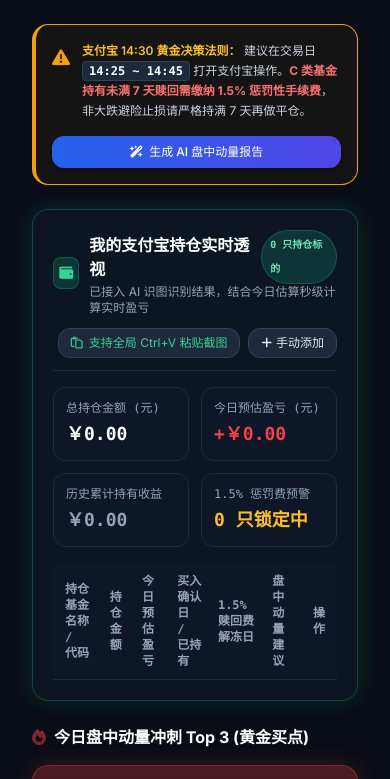
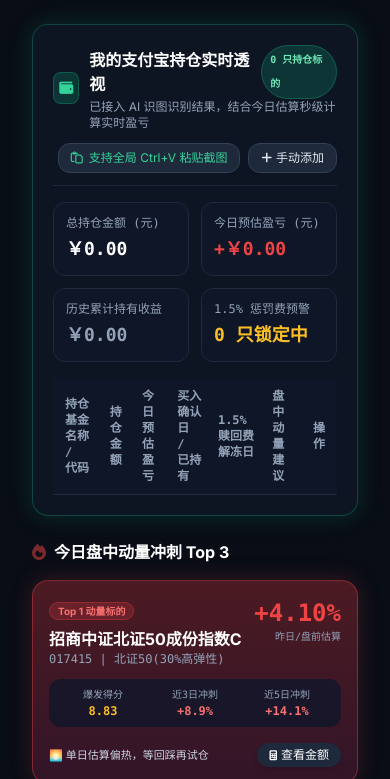
Before and after one commit to Milinny123/etf-momentum-dashboard, a plain HTML site: page artifact.html in a window 390 px wide. Shown: the part 385-1164 px from the top of the page. Drawn offline with nearby package versions, Linux system fonts and the light colour scheme.

Commit message:
Polish live responsive terminal

```diff
--- a/artifact.html
+++ b/artifact.html
@@ -120,21 +120,6 @@
 
     <main class="max-w-7xl mx-auto px-4 mt-6 space-y-6">
 
-        <div class="glass-panel p-4 rounded-2xl border-l-4 border-amber-500 flex flex-col md:flex-row justify-between items-start md:items-center gap-4 bg-amber-500/5">
-            <div class="flex items-start gap-3 text-xs sm:text-sm text-slate-300 leading-relaxed">
-                <i class="fa-solid fa-triangle-exclamation text-amber-500 text-lg mt-0.5 shrink-0"></i>
-                <div>
-                    <strong class="text-amber-400 font-semibold">支付宝 14:30 黄金决策法则：</strong> 建议在交易日 <span class="text-white font-mono font-bold bg-slate-800 px-1.5 py-0.5 rounded border border-slate-700">14:25 ~ 14:45</span> 打开支付宝操作。<span class="text-red-400 font-bold">C 类基金持有未满 7 天赎回需缴纳 1.5% 惩罚性手续费</span>，非大跌避险止损请严格持满 7 天再做平仓。
-                </div>
-            </div>
-            <div class="flex items-center gap-2 w-full md:w-auto shrink-0 justify-end">
-                <button id="btn-open-ai-report" class="w-full md:w-auto text-xs px-3.5 py-2 rounded-xl bg-gradient-to-r from-brand-600 to-indigo-600 hover:from-brand-500 hover:to-indigo-500 text-white font-medium shadow-md transition-all flex items-center justify-center gap-1.5">
-                    <i class="fa-solid fa-wand-magic-sparkles"></i>
-                    生成 AI 盘中动量报告
-                </button>
-            </div>
-        </div>
-
         <!-- Portfolio Dashboard Section -->
         <section class="glass-panel p-5 rounded-2xl space-y-4 border border-emerald-500/30 glow-emerald">
             <div class="flex flex-col sm:flex-row justify-between items-start sm:items-center gap-3 pb-3 border-b border-slate-800">
@@ -206,7 +191,7 @@
             <div class="flex justify-between items-center mb-4">
                 <h2 class="text-base font-bold text-white flex items-center gap-2">
                     <i class="fa-solid fa-fire text-red-500 animate-pulse"></i>
-                    今日盘中动量冲刺 Top 3 (黄金买点)
+                    今日盘中动量冲刺 Top 3
                 </h2>
                 <span class="text-xs text-slate-400 hidden sm:inline">估算权重: 今日预估 45% + 近3日冲刺 30% + 近5日 15%</span>
             </div>
@@ -749,9 +734,10 @@
                     'from-brand-600/20 to-brand-900/20 border-brand-500/30'
                 ];
 
-                const strategyActionText = marketMode === 'morning'
-                    ? (item.est >= 2.0 ? '🌅 早盘高开预警，建议回调逢低挂单' : '🌅 动量向好，早盘可试错低吸 200元')
-                    : '🌇 尾盘动量强劲，建议加仓 200元';
+                const isOverheated = item.est > 2.5;
+                const strategyActionText = item.action === '等待回踩' || isOverheated
+                    ? (marketMode === 'morning' ? '🌅 单日估算偏热，等回踩再试仓' : '🌇 盘中估算偏热，尾盘不追涨')
+                    : item.action === '风控止损' ? '🔴 回撤触发风控，先核对持有天数' : '🟡 通过初筛，先观察回测与费率';
 
                 const card = document.createElement('div');
                 card.className = `glass-panel p-4 rounded-2xl border bg-gradient-to-b ${rankGradients[index]} space-y-3 relative overflow-hidden transition-all hover:scale-[1.01]`;
@@ -785,8 +771,8 @@
 
                     <div class="flex justify-between items-center text-xs pt-1">
                         <span class="text-slate-300 text-[11px] truncate max-w-[170px]">${strategyActionText}</span>
-                        <button onclick="applyCalculatorTarget('${item.name}', '${item.code}')" class="px-3 py-1 rounded-xl bg-red-600 hover:bg-red-500 text-white font-medium shadow-md transition flex items-center gap-1 shrink-0">
-                            <i class="fa-solid fa-cart-shopping text-[10px]"></i> 加仓 200元
+                        <button onclick="applyCalculatorTarget('${item.name}', '${item.code}')" class="px-3 py-1 rounded-xl bg-slate-800 hover:bg-slate-700 text-white font-medium shadow-md transition flex items-center gap-1 shrink-0">
+                            <i class="fa-solid fa-calculator text-[10px]"></i> 查看金额
                         </button>
                     </div>
                 `;
```
